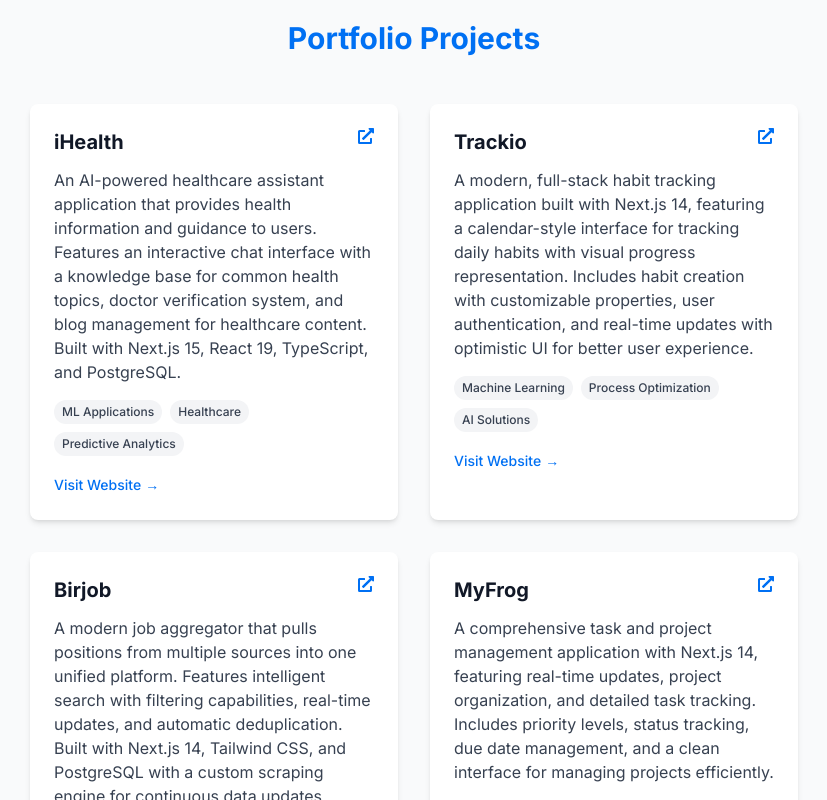
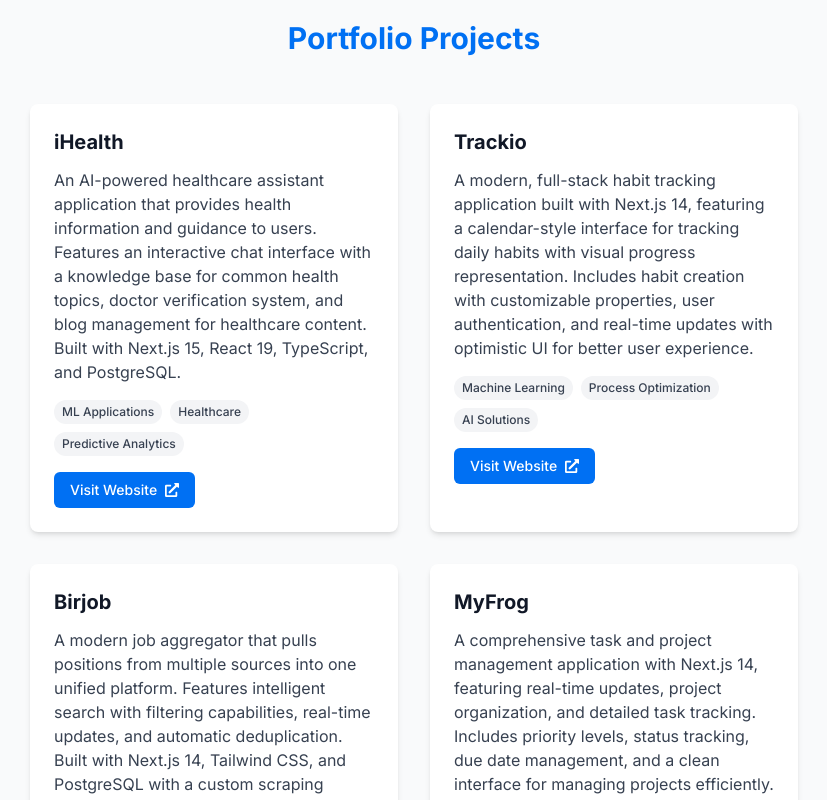
Before and after one commit to ulvibashir/profile, a Next.js app: page / in a window 1280 px wide. Shown: the part 3820-4620 px from the top of the page, without its empty margins (226-1053 px from the left). Built offline with nearby package versions, Linux system fonts and the light colour scheme; no server answers; the database is empty.

Commit message:
Update PortfolioProjects.tsx

```diff
--- a/src/components/PortfolioProjects.tsx
+++ b/src/components/PortfolioProjects.tsx
@@ -79,18 +79,7 @@ const ProjectCard = ({ title, url, description, tags, index }: ProjectCardProps)
       className="bg-white rounded-lg shadow-md overflow-hidden h-full"
     >
       <div className="p-4 md:p-6">
-        <div className="flex justify-between items-start mb-2 md:mb-3">
-          <h3 className="text-lg md:text-xl font-bold">{title}</h3>
-          <a
-            href={url}
-            target="_blank"
-            rel="noopener noreferrer"
-            className="text-primary hover:text-blue-600 transition-colors"
-            aria-label={`Visit ${title}`}
-          >
-            <FaExternalLinkAlt />
-          </a>
-        </div>
+        <h3 className="text-lg md:text-xl font-bold mb-2 md:mb-3">{title}</h3>
         <p className="text-gray-700 mb-3 md:mb-4 text-sm md:text-base">{description}</p>
         <div className="flex flex-wrap gap-1 md:gap-2 mb-3 md:mb-4">
           {tags.map((tag, i) => (
@@ -106,9 +95,9 @@ const ProjectCard = ({ title, url, description, tags, index }: ProjectCardProps)
           href={url}
           target="_blank"
           rel="noopener noreferrer"
-          className="inline-flex items-center text-primary hover:text-blue-600 transition-colors text-sm font-medium"
+          className="inline-flex items-center bg-primary text-white hover:bg-blue-600 transition-colors text-sm font-medium py-2 px-4 rounded-md"
         >
-          Visit Website <span className="ml-1">→</span>
+          Visit Website <FaExternalLinkAlt className="ml-2" />
         </a>
       </div>
     </motion.div>
```
